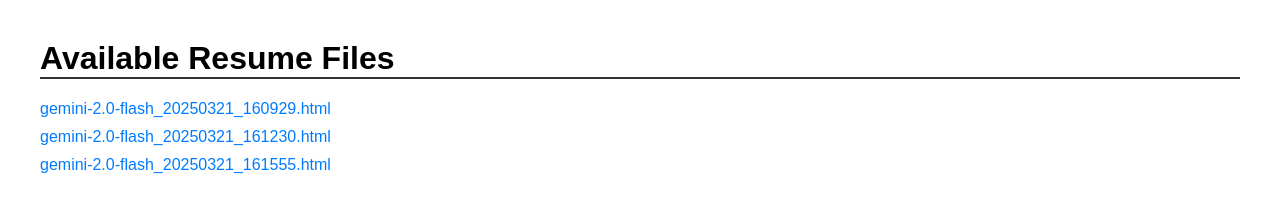
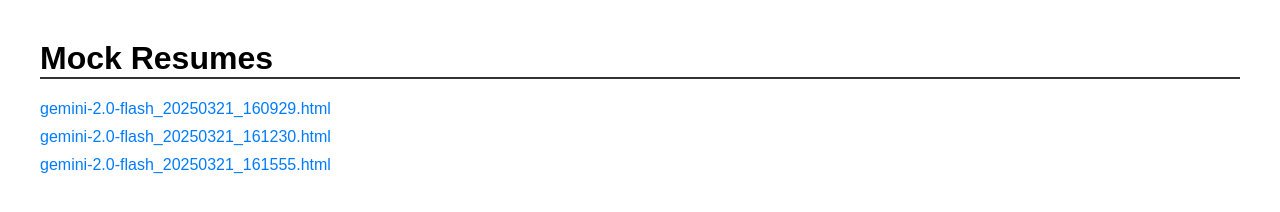
Before and after one commit to watchstep/mock_resume_test, a plain HTML site: page index.html in a window 1280 px wide. Drawn offline with Linux system fonts and the light colour scheme.

Commit message:
Update index.html

```diff
--- a/index.html
+++ b/index.html
@@ -14,7 +14,7 @@
     </style>
 </head>
 <body>
-    <h1>Available Resume Files</h1>
+    <h1>Mock Resumes</h1>
     <ul>
         <li><a href="gemini-2.0-flash_20250321_160929.html">gemini-2.0-flash_20250321_160929.html</a></li>
         <li><a href="gemini-2.0-flash_20250321_161230.html">gemini-2.0-flash_20250321_161230.html</a></li>
```
